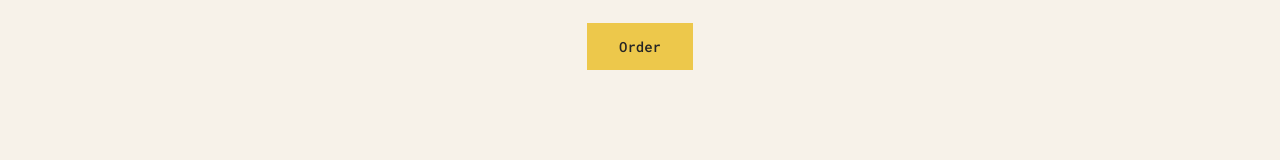
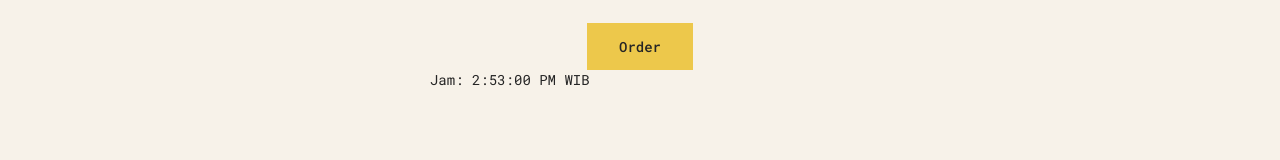
Before and after one commit to Abaljerind/belajar-fullstack, a React (Vite) app in the folder reactjs/food-menu/: page / in a window 1280 px wide. Shown: the part 329-489 px from the top of the page. Built offline with nearby package versions, Linux system fonts and the light colour scheme.

Commit message:
Add time using useEffect and useState in Footer

```diff
--- a/reactjs/food-menu/src/App.jsx
+++ b/reactjs/food-menu/src/App.jsx
@@ -1,5 +1,6 @@
 import "./index.css";
 import data from "./data";
+import { useEffect, useState } from "react";
 
 function App() {
   return (
@@ -46,16 +47,24 @@ function Footer() {
   const jamBuka = 10;
   const jamTutup = 22;
 
+  const [jam, setJam] = useState(0);
+
+  useEffect(() => {
+    setInterval(() => {
+      setJam(new Date().toLocaleTimeString());
+    }, 1000);
+  }, []);
+
   const isOpen = hour >= jamBuka && hour <= jamTutup;
 
   if (isOpen) {
-    return <FooterOpenHour jamBuka={jamBuka} jamTutup={jamTutup} />;
+    return <FooterOpenHour jamBuka={jamBuka} jamTutup={jamTutup} jam={jam} />;
   } else {
-    return <FooterClosedHour jamBuka={jamBuka} jamTutup={jamTutup} />;
+    return <FooterClosedHour jamBuka={jamBuka} jamTutup={jamTutup} jam={jam} />;
   }
 }
 
-function FooterOpenHour({ jamBuka, jamTutup }) {
+function FooterOpenHour({ jamBuka, jamTutup, jam }) {
   return (
     <footer className="footer">
       <div className="order">
@@ -64,6 +73,7 @@ function FooterOpenHour({ jamBuka, jamTutup }) {
         </p>
         <button className="btn">Order</button>
       </div>
+      <p>Jam: {jam} WIB</p>
     </footer>
   );
 }
@@ -74,6 +84,7 @@ function FooterClosedHour(props) {
       <p>
         Silahkan datang di jam {props.jamBuka} - {props.jamTutup}.
       </p>
+      <p>Jam: {props.jam} WIB</p>
     </footer>
   );
 }
```
